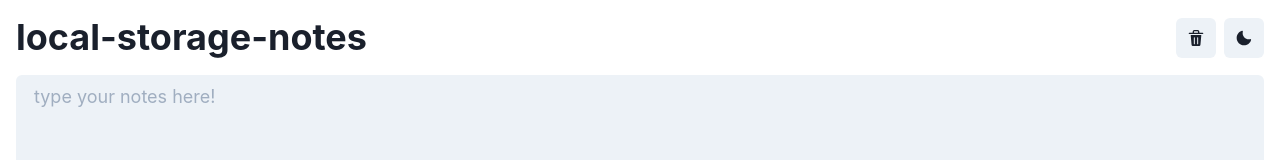
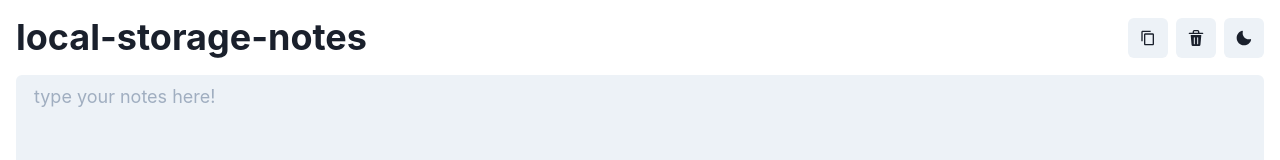
Before and after one commit to alexscott812/local-storage-notes, a React (Create React App) app: page / in a window 1280 px wide. Shown: the top 160 px of the page. Built offline with nearby package versions, Linux system fonts and the light colour scheme; the HTML template or start-up script is replaced by a standard one.

Commit message:
added copy to clipboard functionality

```diff
--- a/src/components/Main.tsx
+++ b/src/components/Main.tsx
@@ -8,36 +8,31 @@ import {
   IconButton,
   Spacer,
   useColorMode,
-  UseDisclosureProps,
-  useDisclosure
+  useDisclosure,
+  useClipboard
 } from "@chakra-ui/react";
 import {
   SunIcon,
   MoonIcon,
-  DeleteIcon
+  DeleteIcon,
+  CopyIcon
 } from '@chakra-ui/icons';
 import useStateWithLocalStorage from "../hooks/use-state-with-local-storage";
 import DeleteConfirmationModal from "./DeleteConfirmationModal";
 
 const Main = () => {
 
-  type UseColorModeProps = {
-    colorMode: 'light' | 'dark';
-    toggleColorMode: () => void;
-  };
-
-  const {
-    colorMode,
-    toggleColorMode
-  }: UseColorModeProps = useColorMode();
+  const { colorMode, toggleColorMode } = useColorMode();
 
   const {
     isOpen: isDeleteConfirmationModalOpen,
     onOpen: onDeleteConfirmationModalOpen,
     onClose: onDeleteConfirmationModalClose
-  }: UseDisclosureProps = useDisclosure();
+  } = useDisclosure();
 
   const [notes, setNotes] = useStateWithLocalStorage('notes');
+
+  const { onCopy } = useClipboard(notes);
 
   const handleDeleteNotes: React.MouseEventHandler<HTMLButtonElement> = () => {
     setNotes('');
@@ -51,6 +46,11 @@ const Main = () => {
           <Heading>{ 'local-storage-notes' }</Heading>
           <Spacer />
           <HStack>
+            <IconButton
+              aria-label={ 'copy-notes' }
+              onClick={ onCopy }
+              icon={ <CopyIcon /> }
+            />
             <IconButton
               aria-label={ 'clear-notes' }
               onClick={ onDeleteConfirmationModalOpen }
```
